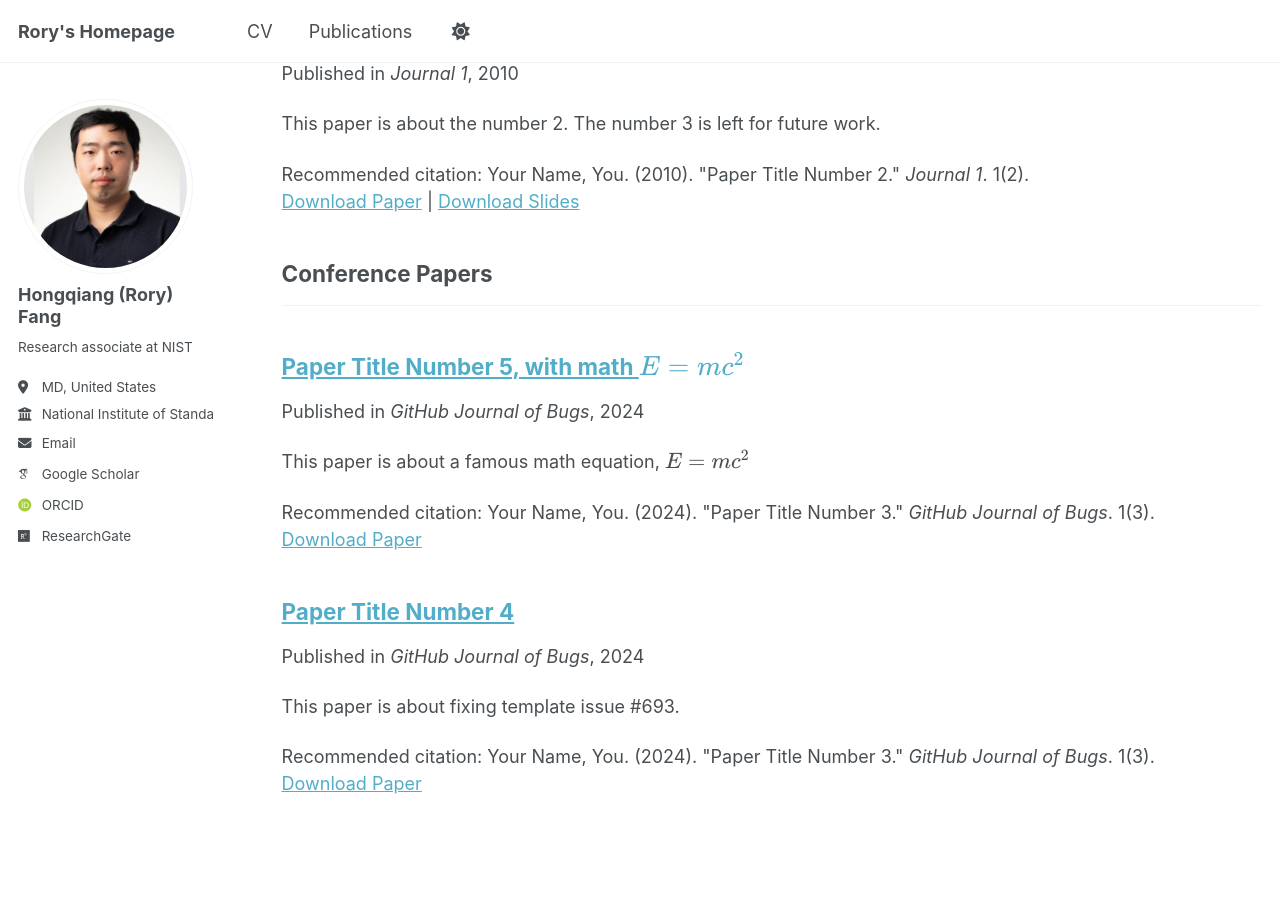
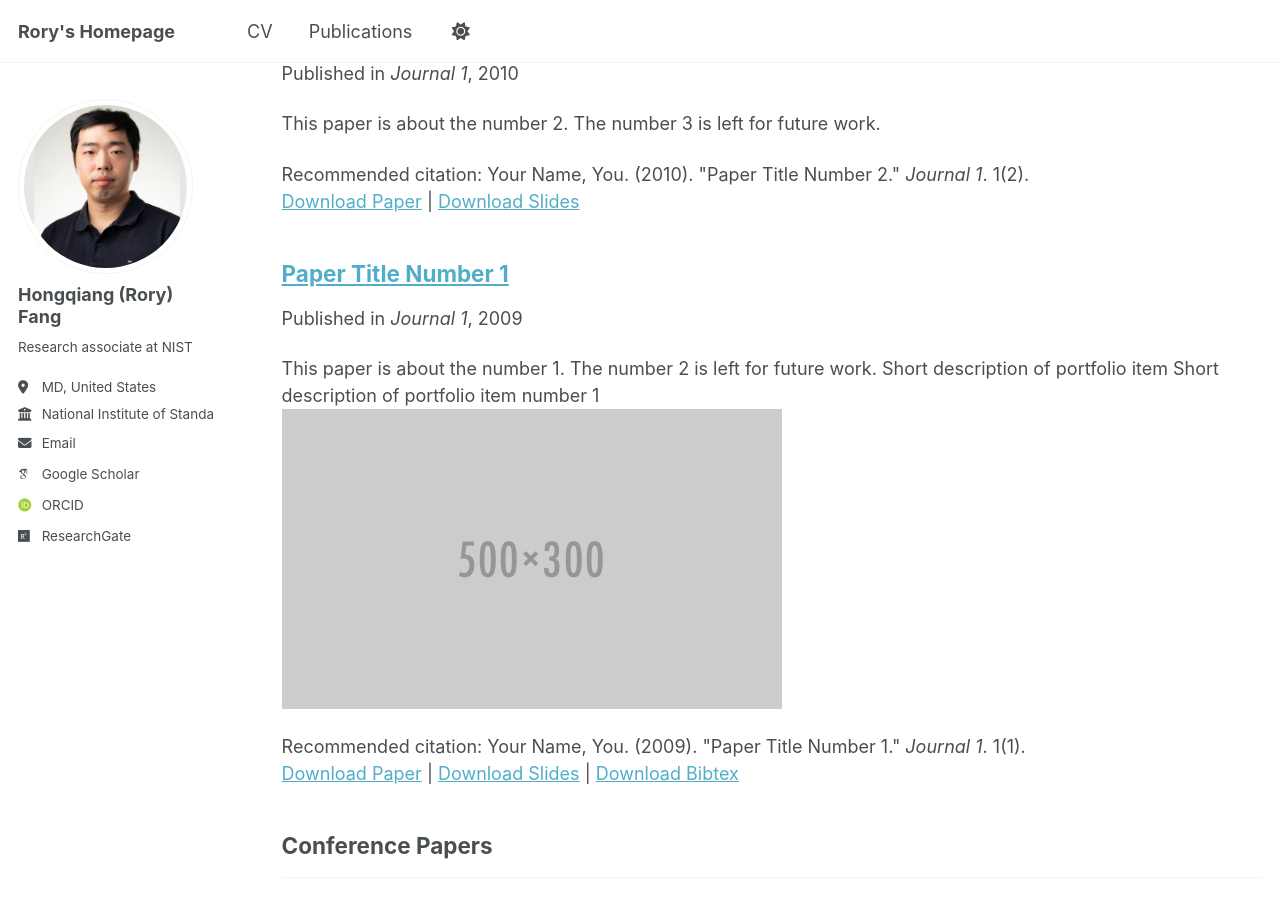
Before and after one commit to hqfang3/hqfang3.github.io, a Jekyll site: the page built from _pages/publications.html, in a window 1280 px wide and 900 px high, scrolled down 534 px. Built offline with Jekyll 4.4.1, drawn with Linux system fonts in a browser that asks for light colours; some web fonts are replaced; a script that is not in the unit is left out.

Commit message:
Update 2009-10-01-paper-title-number-1.md

```diff
--- a/_publications/2009-10-01-paper-title-number-1.md
+++ b/_publications/2009-10-01-paper-title-number-1.md
@@ -3,7 +3,7 @@ title: "Paper Title Number 1"
 collection: publications
 category: manuscripts
 permalink: /publication/2009-10-01-paper-title-number-1
-excerpt: 'This paper is about the number 1. The number 2 is left for future work. Short description of portfolio item number 1<br/><img src='/images/500x300.png'>'
+excerpt: "This paper is about the number 1. The number 2 is left for future work. Short description of portfolio item Short description of portfolio item number 1<br/><img src='/images/500x300.png'>"
 date: 2009-10-01
 venue: 'Journal 1'
 slidesurl: 'http://academicpages.github.io/files/slides1.pdf'
```
